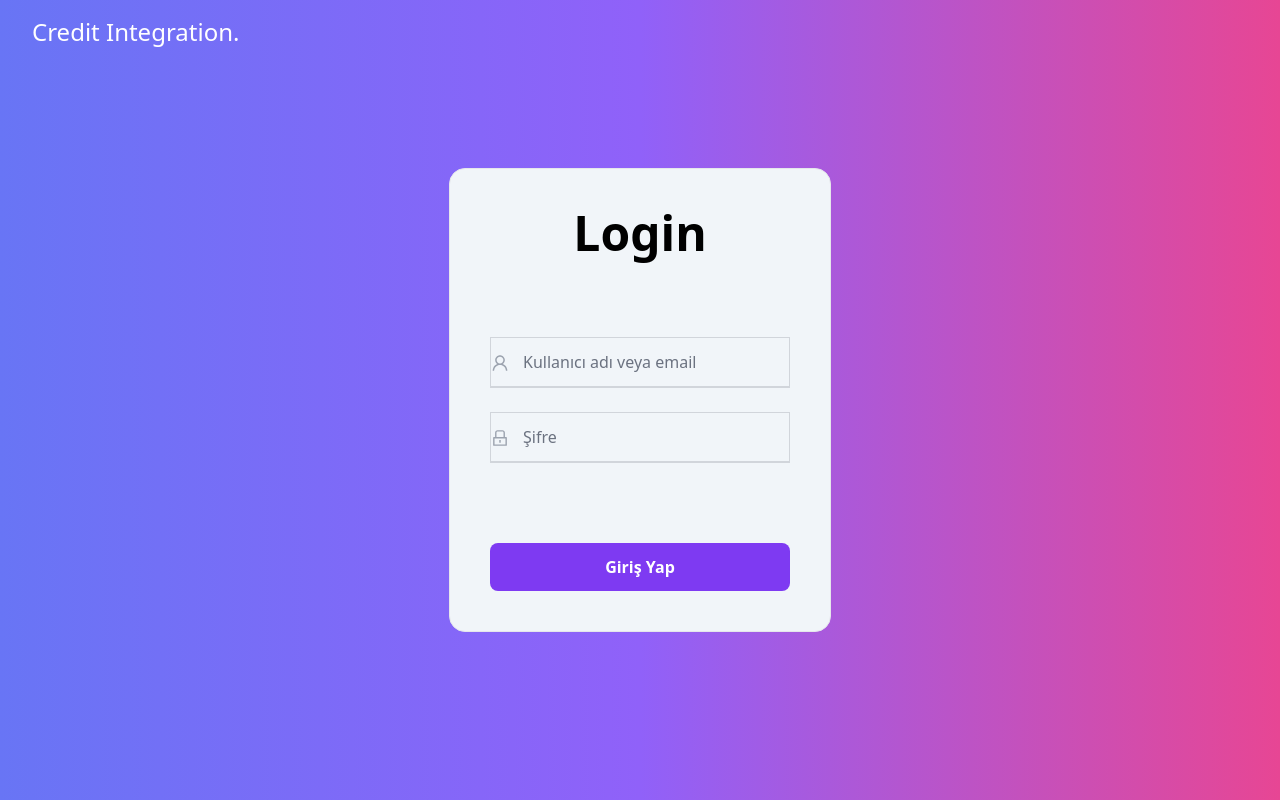
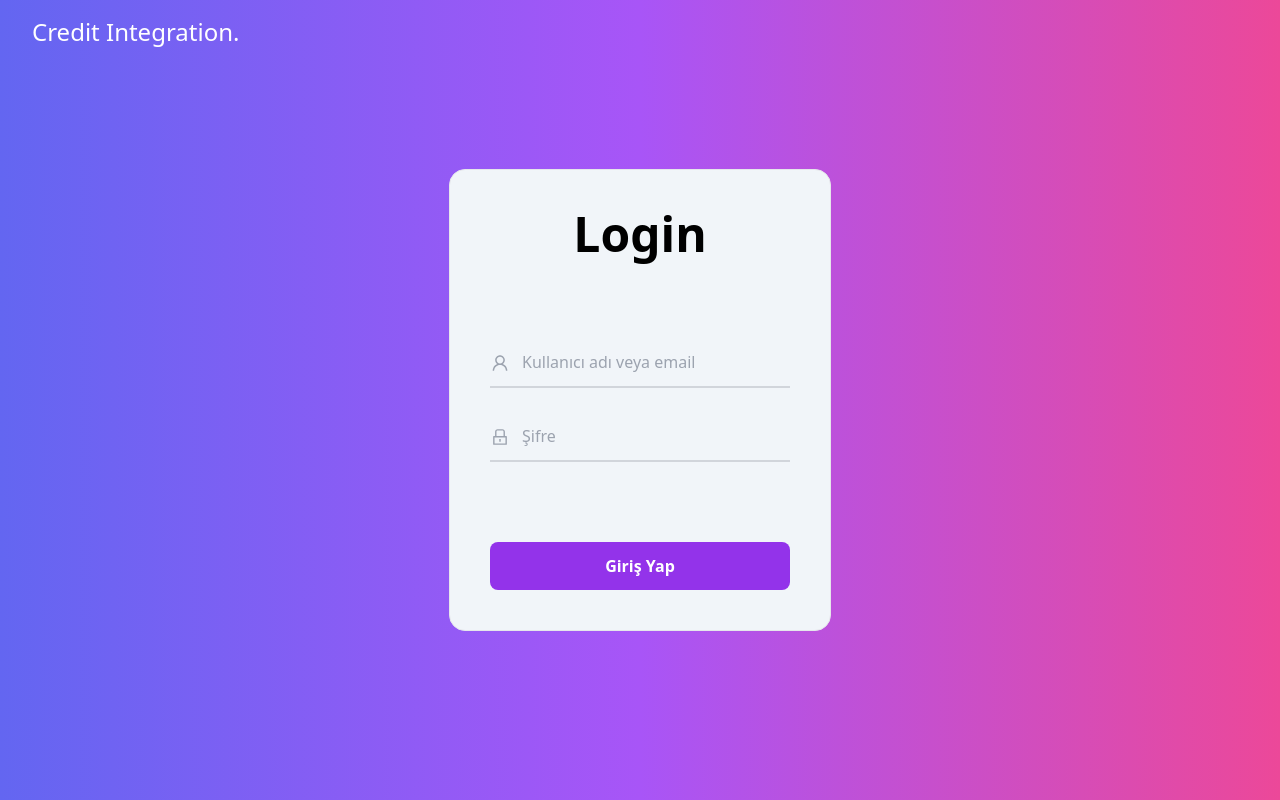
Before and after one commit to abdullah-turgut/credit-integration, a React (Vite) app in the folder frontend/: page /login in a window 1280 px wide. Built offline with nearby package versions, Linux system fonts and the light colour scheme.

Commit message:
Update tailwind.config.js

```diff
--- a/frontend/tailwind.config.js
+++ b/frontend/tailwind.config.js
@@ -8,5 +8,5 @@ export default {
   theme: {
     extend: {},
   },
-  plugins: [require('flowbite/plugin')],
+  plugins: [],
 };
```
